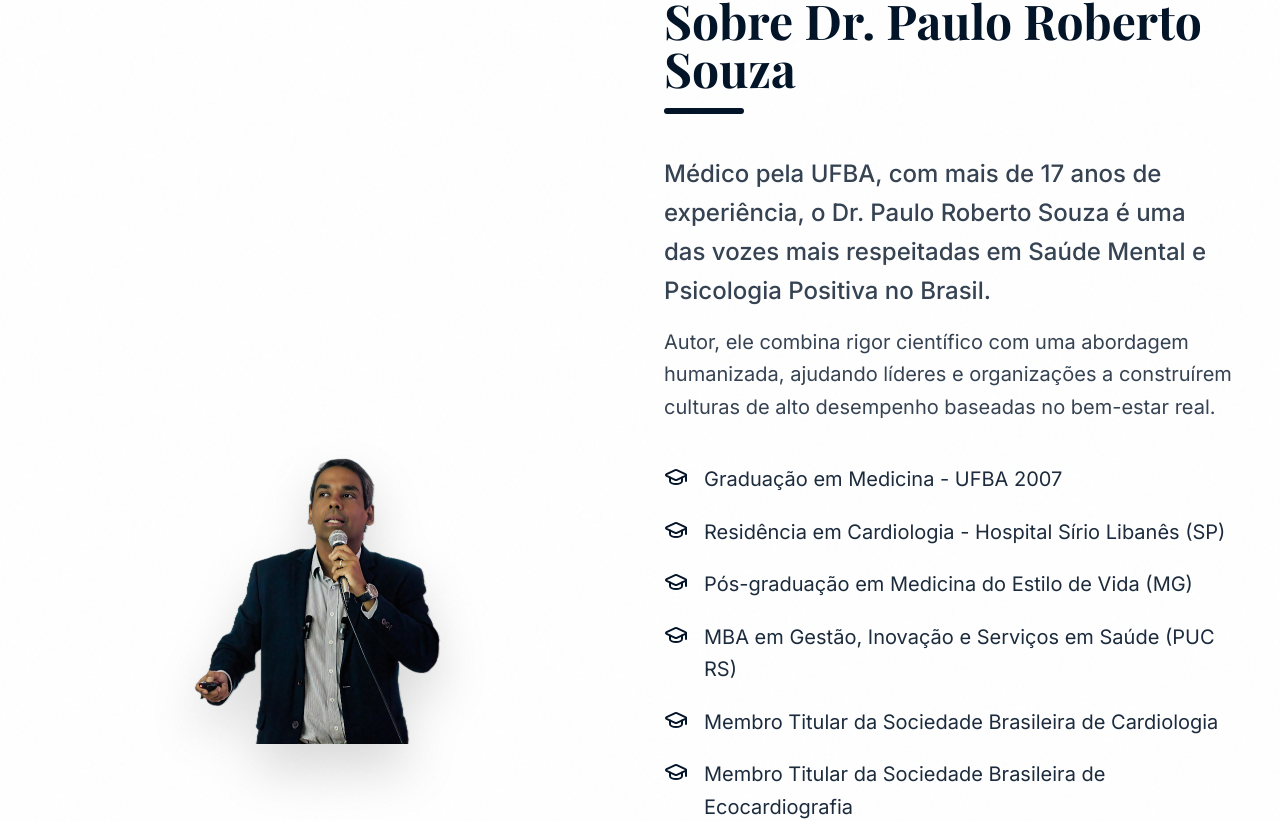
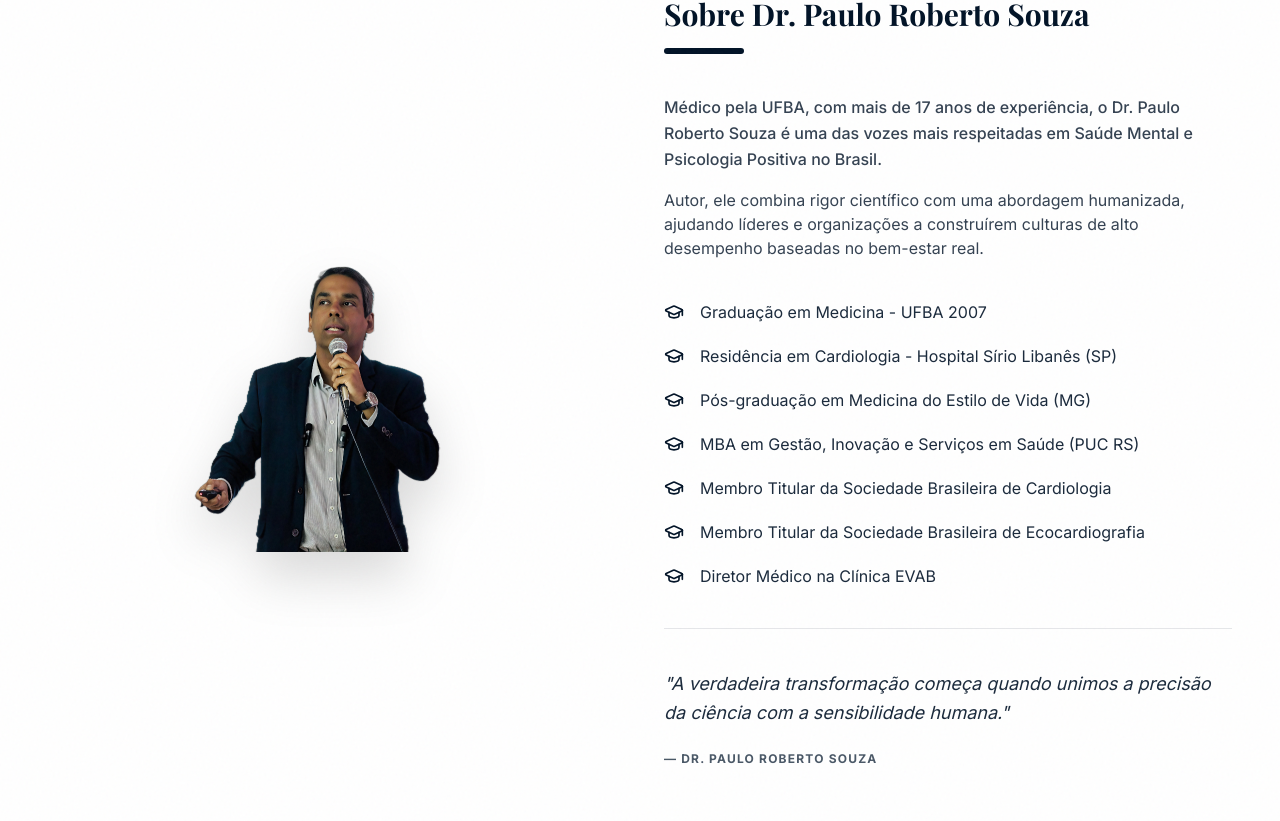
Before and after one commit to MarcusCarvalho1322/site-drpaulorobertopalestrante, a Next.js app: page / in a window 1280 px wide. Shown: the part 1360-2181 px from the top of the page. Built offline with nearby package versions, Linux system fonts and the light colour scheme; a web font is replaced by a local one.

Commit message:
Redução de fonte do currículo em 60%

```diff
--- a/src/components/home/about-section.tsx
+++ b/src/components/home/about-section.tsx
@@ -37,15 +37,15 @@ export function AboutSection() {
                     {/* Texto e Formação */}
                     <div className="space-y-10">
                         <div className="space-y-4">
-                            <h2 className="text-heading-md text-primary">Sobre Dr. Paulo Roberto Souza</h2>
+                            <h2 className="text-2xl md:text-3xl font-serif font-bold text-primary">Sobre Dr. Paulo Roberto Souza</h2>
                             <div className="w-20 h-1.5 bg-primary rounded-full"></div>
                         </div>
 
-                        <div className="space-y-4 text-body text-primary/80">
-                            <p className="font-medium text-xl md:text-2xl leading-relaxed">
+                        <div className="space-y-4 text-primary/80">
+                            <p className="font-medium text-sm md:text-base leading-relaxed">
                                 Médico pela UFBA, com mais de 17 anos de experiência, o Dr. Paulo Roberto Souza é uma das vozes mais respeitadas em Saúde Mental e Psicologia Positiva no Brasil.
                             </p>
-                            <p>
+                            <p className="text-sm md:text-base">
                                 Autor, ele combina rigor científico com uma abordagem humanizada, ajudando líderes e organizações a construírem culturas de alto desempenho baseadas no bem-estar real.
                             </p>
                         </div>
@@ -61,18 +61,18 @@ export function AboutSection() {
                                     transition={{ delay: i * 0.1 }}
                                     className="flex items-start gap-4 group"
                                 >
-                                    <GraduationCap className="text-primary w-6 h-6 flex-shrink-0 mt-0.5 group-hover:scale-110 transition-transform" />
-                                    <span className="text-body text-xl md:text-2xl text-primary/90">{item}</span>
+                                    <GraduationCap className="text-primary w-5 h-5 flex-shrink-0 mt-0.5 group-hover:scale-110 transition-transform" />
+                                    <span className="text-sm md:text-base text-primary/90">{item}</span>
                                 </motion.div>
                             ))}
                         </div>
 
                         {/* Doctor's Quote */}
                         <div className="pt-10 border-t border-primary/10 text-center md:text-left">
-                            <p className="text-heading-sm italic text-primary/90 leading-relaxed text-2xl md:text-3xl">
+                            <p className="text-base md:text-lg italic text-primary/90 leading-relaxed">
                                 "A verdadeira transformação começa quando unimos a precisão da ciência com a sensibilidade humana."
                             </p>
-                            <p className="text-base font-bold text-muted-foreground mt-6 tracking-widest uppercase">
+                            <p className="text-xs font-bold text-muted-foreground mt-6 tracking-widest uppercase">
                                 — Dr. Paulo Roberto Souza
                             </p>
                         </div>
```
